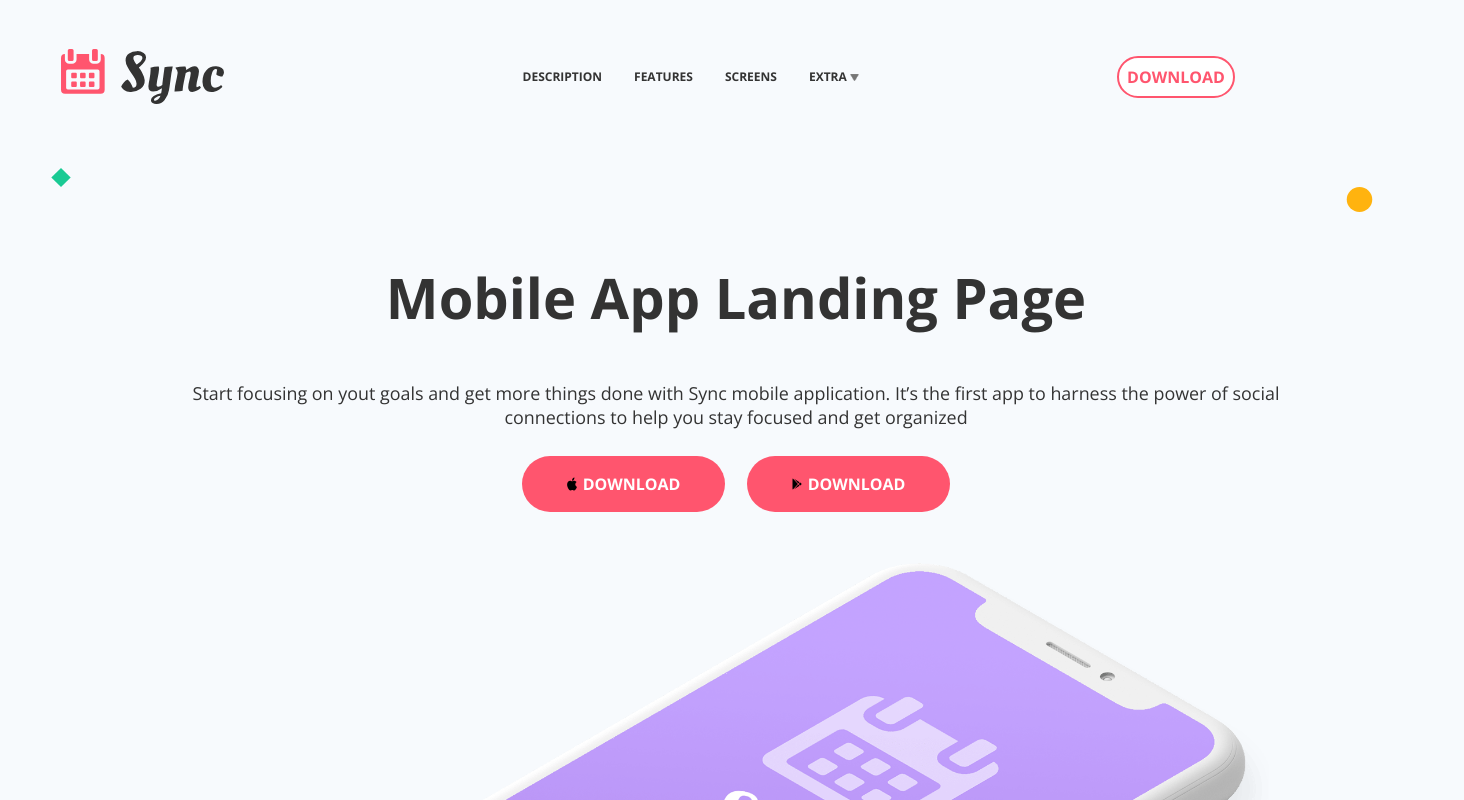
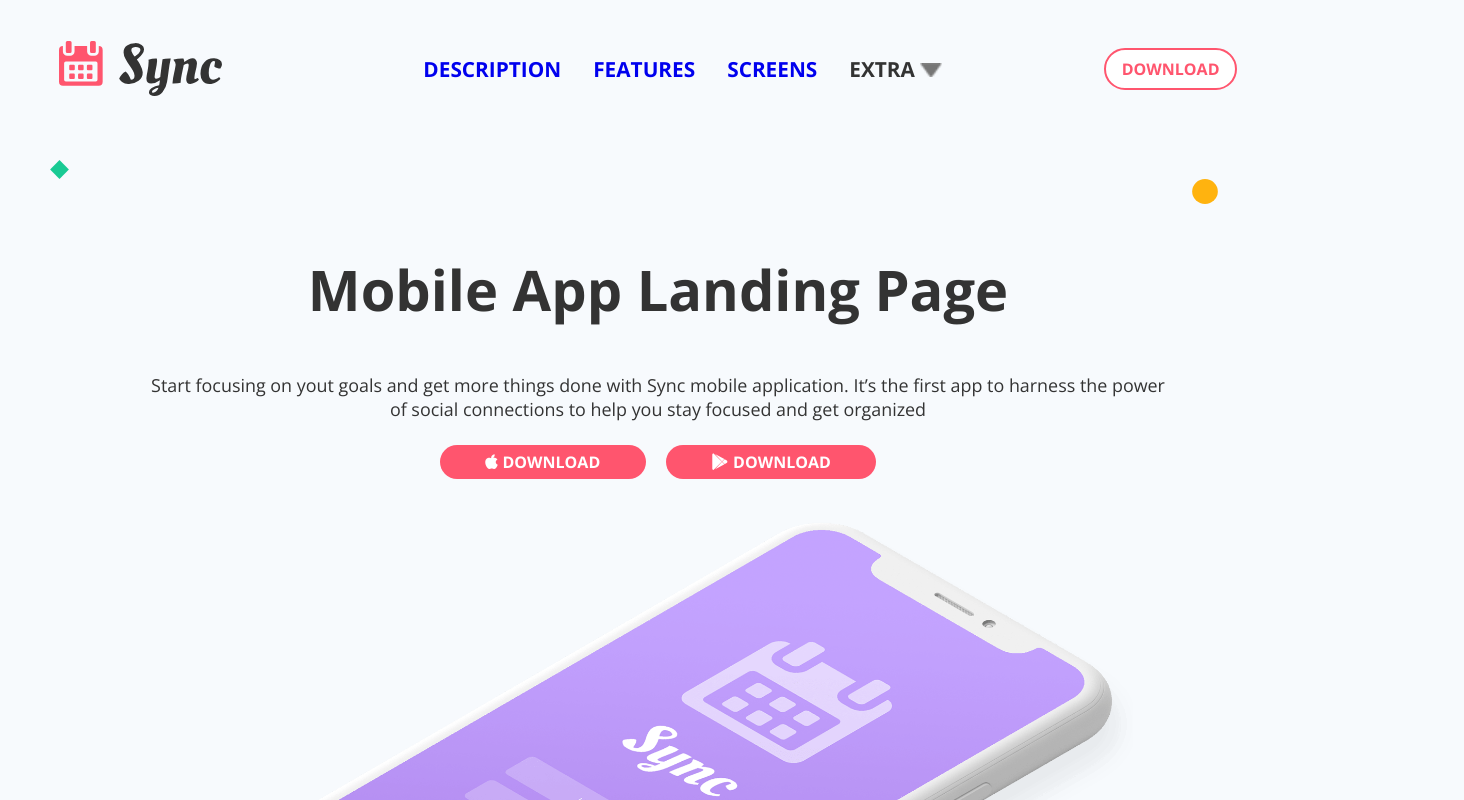
Before and after one commit to anaencinasd/p2-replica-ana, a plain HTML site: page index.html in a window 1280 px wide. Shown: the top 800 px of the page, 1464 px wide, since content can reach past the window. Drawn offline with nearby package versions, Linux system fonts and the light colour scheme.

Commit message:
jueves-tarde-antes de animaciones

```diff
--- a/index.html
+++ b/index.html
@@ -16,13 +16,13 @@
             <img src="images/logo.svg" alt="logotipo">
         </div>
         <ul class="menu">
-            <li class="menu_item"><a href="#"></a> DESCRIPTION</li>
-            <li class="menu_item"><a href="#"></a>FEATURES</li>
-            <li class="menu_item"><a href="#"></a>SCREENS</li>
+            <li class="menu_item"><a href="#anchor-one">DESCRIPTION</a></li>
+            <li class="menu_item"><a href="#anchor-two">FEATURES</a></li>
+            <li class="menu_item"><a href="#anchor-three">SCREENS</a></li>
             <li class="menu_item"><a href="#"></a>EXTRA <img id="arrow" src="images/down-arrow.png" alt="go-down"></li>
 
         </ul>
-        <button class="cta-download"> <a href="https://factoriaf5.org/"></a> DOWNLOAD</button>
+        <a href="https://factoriaf5.org/" class="cta-download">DOWNLOAD</a>
 
 
     </header>
@@ -36,8 +36,8 @@
             </div>
 
             <div class="download-buttons">
-                <button class="cta-download-2"><img id="apple-android" src="images/apple-logo.svg" alt="logo-apple">DOWNLOAD</button>
-                <button class="cta-download-2"><img id="apple-android" src="images/google-play-logo.svg" alt="logo-googleplay">DOWNLOAD</button>
+                <button class="cta-download-2"><i class="fab fa-apple"></i>DOWNLOAD</button>
+                <button class="cta-download-2"><i class="fab fa-google-play"></i>DOWNLOAD</button>
 
             </div>
 
@@ -95,6 +95,7 @@
                 <img class="description-img" src="images/description-1-app.png" alt="imagen descripción app">
             </div>
             <div class="text-in-column">
+                <a name="anchor-one"></a>
                 <h1 class="column-of-text">Organize Your Time And Start Getting Results</h1>
                 <p id="section-text">Sync is the first mobile app on the market to harness the power of social connectons to help you stop procrastinating and start getting things done. Give it a try and see the changes right away.
                     <ul>
@@ -109,6 +110,7 @@
 
         <section class="parent-section-three">
                 <div class="text-in-column-2">
+                    <a name="anchor-two"></a>
                     <div class="section-three-buttons">
                         <button class="selection-buttons" id="schedule-button">Schedule</button>
                         <button class="selection-buttons" id="tracking-button">Tracking</button>
@@ -258,6 +260,7 @@
         </section>
 
         <section class="parent-section-five">
+            <a name="anchor-three"></a>
                 <div class="data-info-container">
                     <i class="fas fa-users"></i>
                     <h1 class="data-h1">231</h1>
@@ -291,11 +294,13 @@
         </section>
 
         <section class="parent-section-six">
+            <img id="green-diamond" src="images/decorative-green-diamond.svg" alt="green-diamond">
+            <img id="yellow-cirle" src="images/decorative-yellow-circle.svg" alt="yellow-circle">
                 <img class=download-iphone src="images/download-iphone.png" alt="imagen iphone descarga">
                 <p>Do you feel like you're wasting time with small stuff instead of working towards your goals? Start using Sync to organize your time and get a grip on your personal development</p>
                 <div class="download-buttons">
-                    <button class="cta-download-2"><img id="apple-android" src="images/apple-logo.svg" alt="logo-apple">DOWNLOAD</button>
-                    <button class="cta-download-2"><img id="apple-android" src="images/google-play-logo.svg" alt="logo-googleplay">DOWNLOAD</button>
+                    <button class="cta-download-2"><i class="fab fa-apple"></i>DOWNLOAD</button>
+                    <button class="cta-download-2"><i class="fab fa-google-play"></i>DOWNLOAD</button>
                 </div>
         </section>
 
--- a/style.css
+++ b/style.css
@@ -2,11 +2,18 @@
 
 /*Estilos por etiquetas*/
 
+
+
 body{
     background-color: #F7FAFD;
     position: flex;
-    width: 1436px;
+    width: 100%;
+    margin-top: 0;
 
+}
+
+a{
+    text-decoration: none;
 }
 
 h1{
@@ -124,7 +131,7 @@ h3{
     font-family:'Open Sans', sans-serif;
     font-style: normal;
     font-weight: 700;
-    font-size: 0.75rem;
+    font-size: 1.3rem;
     line-height: 1rem;
     color: #333333;
     align-items: center;
@@ -139,7 +146,7 @@ h3{
     background-color: white;
     border: 2px solid #FF556E;
     border-radius: 35px;
-    padding: 0.5em;
+    padding: 8px 16px;
 }
 
 .parent-section-one{
@@ -166,7 +173,7 @@ h3{
     align-items: flex-start;
     align-content: center;
 
-    padding-top: 6em;
+    padding-top: 40em;
     padding-bottom: 3em;
     padding-right: 10px;
     padding-left: 10px;
@@ -719,8 +726,8 @@ height: fit-content;
 /*Estilos por ID*/
 
 #arrow{
-    width: 9px;
-    height: 7px;
+    width: auto;
+    height: 14px;
     color: #333333;
     align-items: center;
 
```
